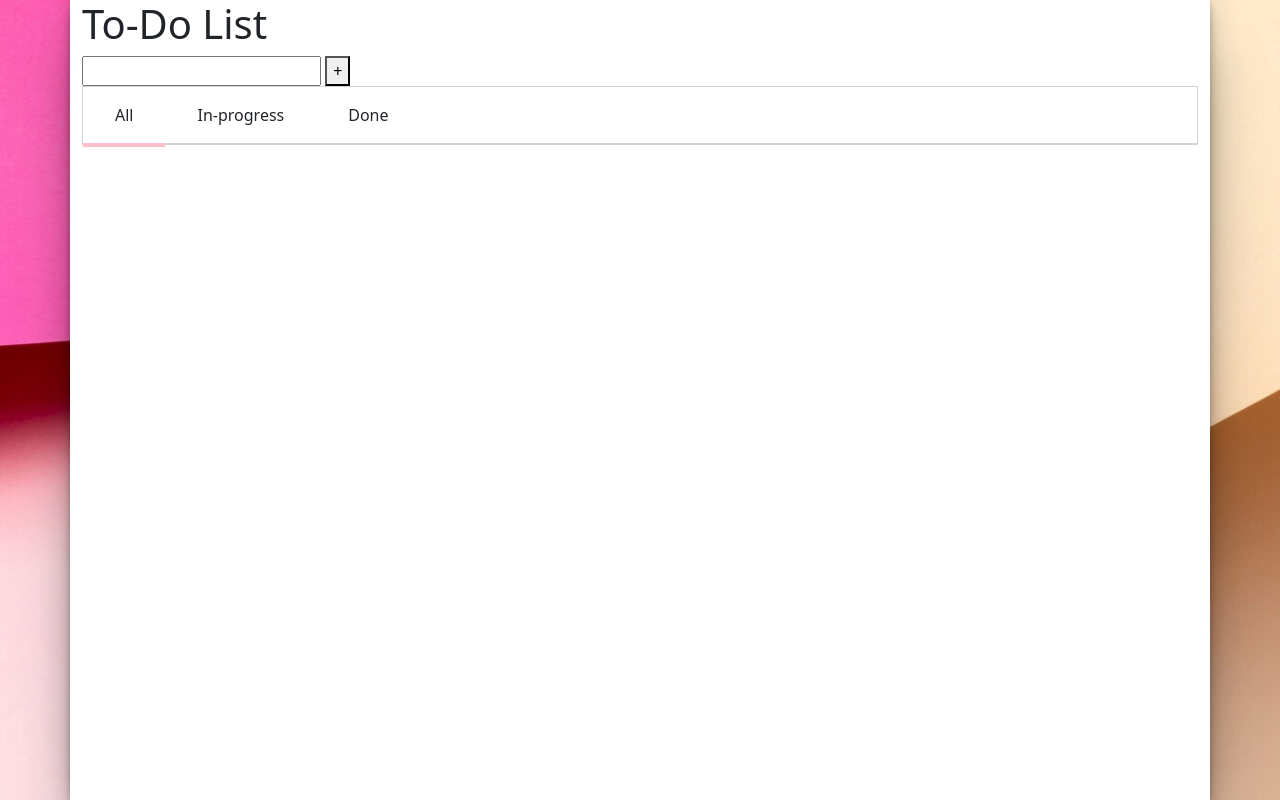
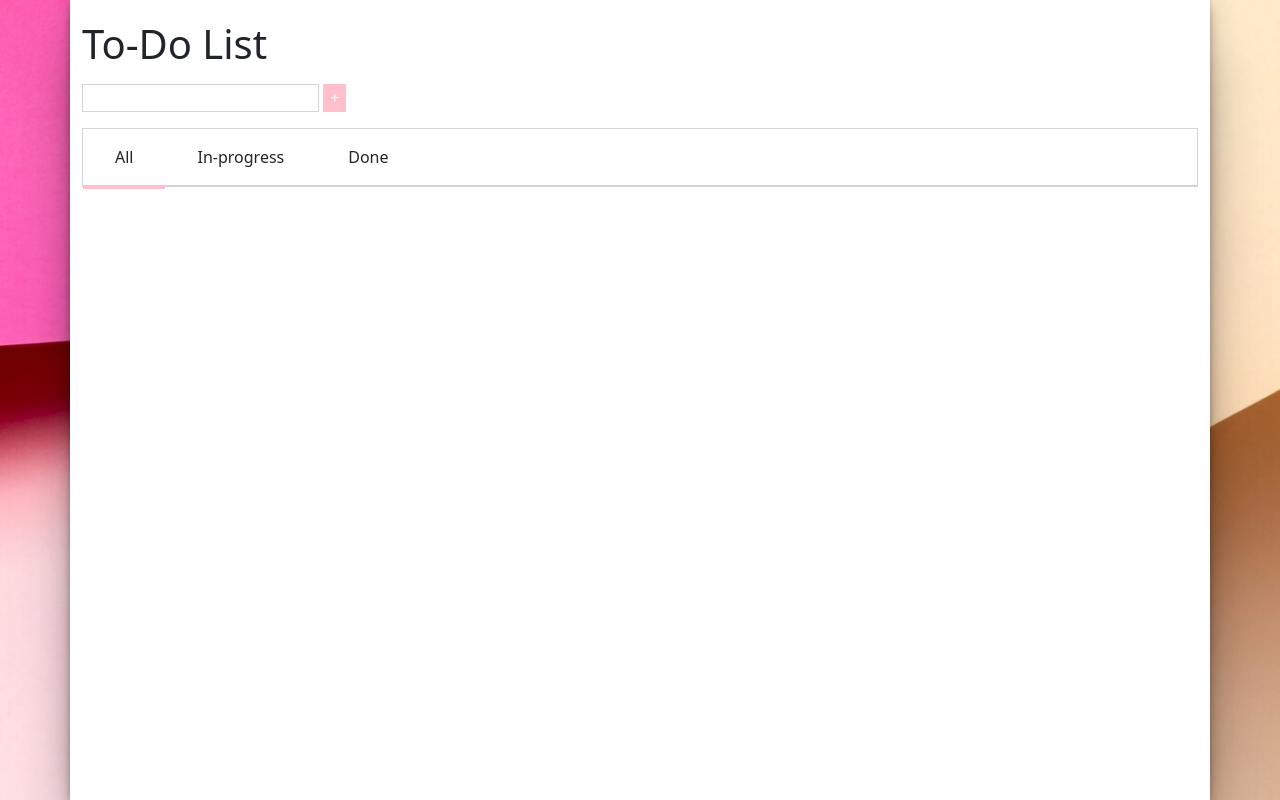
Before and after one commit to jinnypark9393/js-todoapp, a plain HTML site: page index.html in a window 1280 px wide. Drawn offline with nearby package versions, Linux system fonts and the light colour scheme.

Commit message:
Update input area UI

```diff
--- a/index.html
+++ b/index.html
@@ -9,7 +9,7 @@
 </head>
 <body>
     <div class="container">
-        <h1>To-Do List</h1>
+        <h1 class="title">To-Do List</h1>
         <section class="input-area">
             <input type="text" id="task-input">
             <button id="add-button">+</button>
--- a/style.css
+++ b/style.css
@@ -80,3 +80,26 @@ body {
 .task-tabs div {
     cursor: pointer;
 }
+
+.input-area {
+    padding-top: 0.5em;
+    padding-bottom: 1em;
+}
+
+#task-input {
+    border-color: lightgray;
+    border-style: solid;
+    border-width: thin;
+}
+
+#add-button {
+    color: white;
+    background-color: pink;
+    border-color: pink;
+    border-style: solid;
+    border-width: thin;
+}
+
+.title {
+    padding-top: 0.5em;
+}
```
